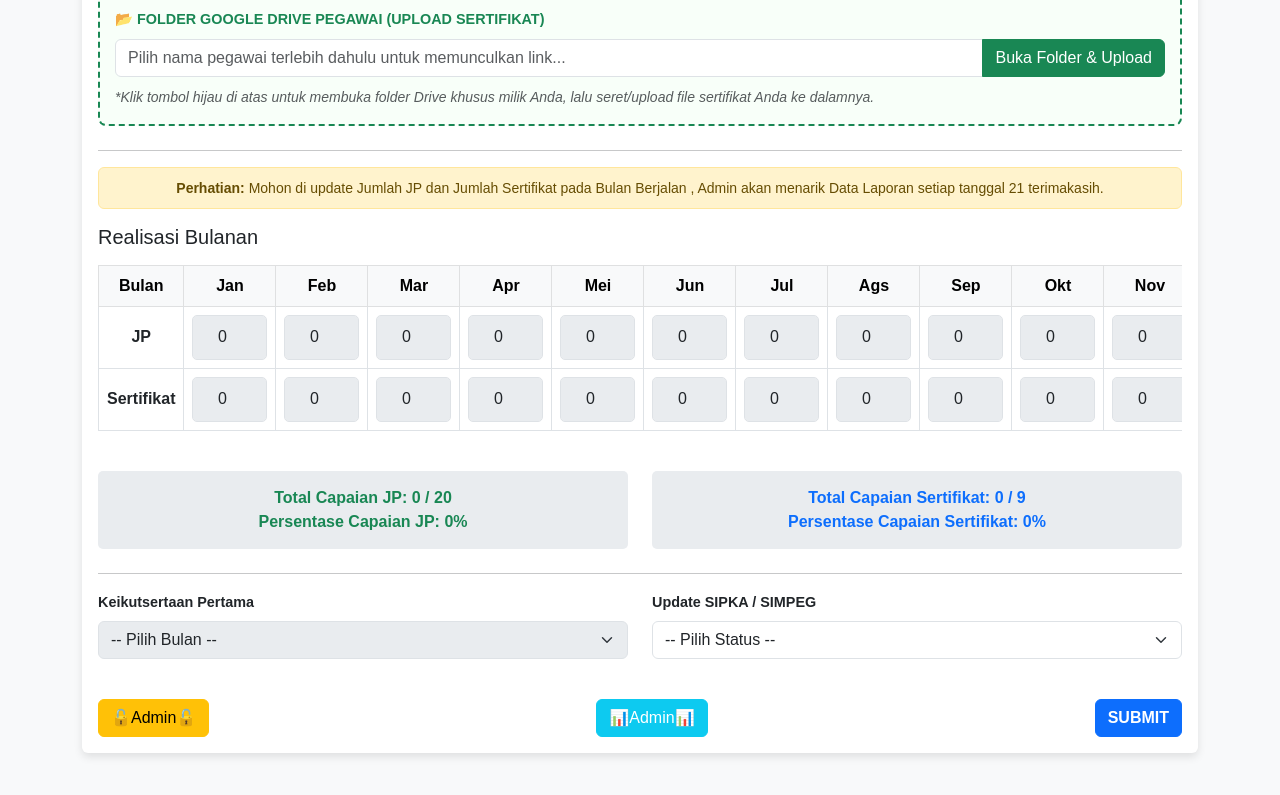
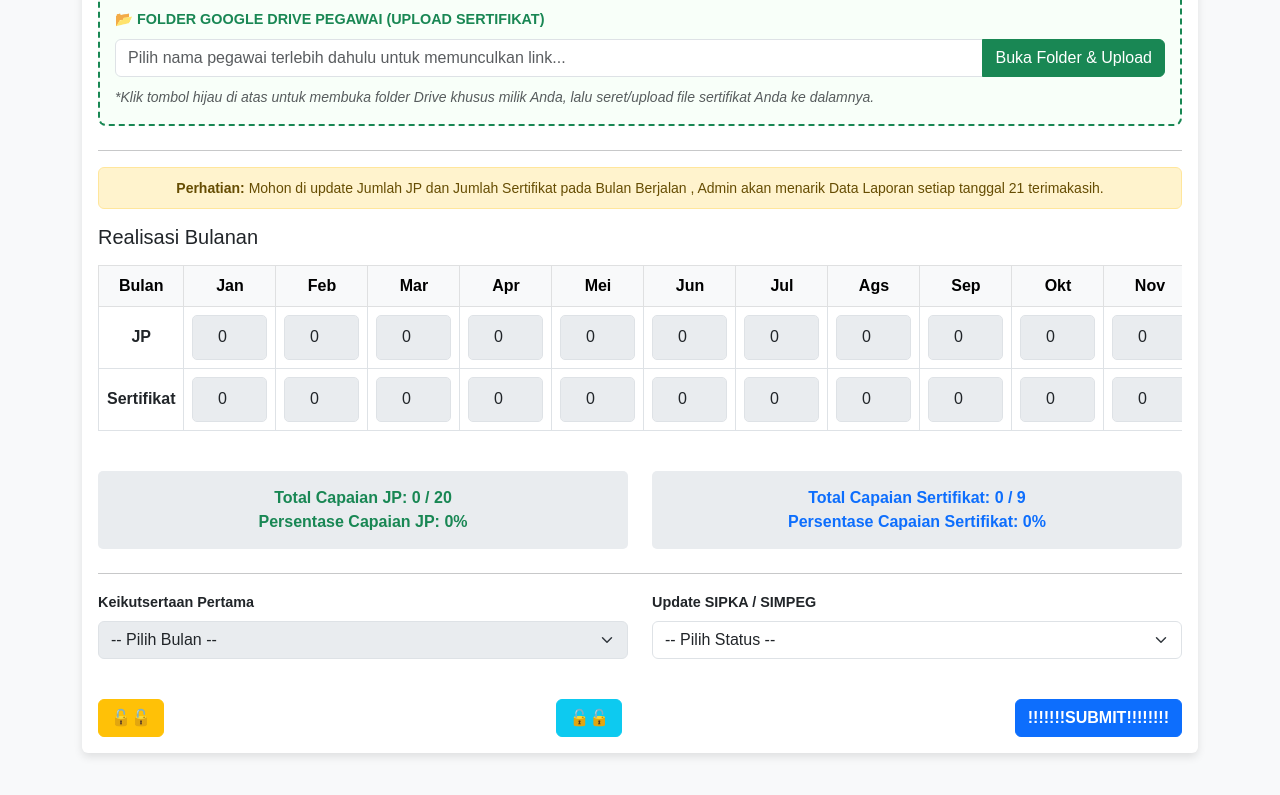
Before and after one commit to umpegbpbd/bangkom, a plain HTML site: page index.html in a window 1280 px wide. Shown: the part 559-1354 px from the top of the page. Drawn offline with nearby package versions, Linux system fonts and the light colour scheme; no server answers.

Commit message:
Update index.html

```diff
--- a/index.html
+++ b/index.html
@@ -140,9 +140,9 @@
             </div>
 
             <div class="d-flex justify-content-between mt-4">
-                <button type="button" class="btn btn-warning" onclick="bukaModeEdit()">🔓Admin🔓</button>
-                <button type="button" class="btn btn-info text-white" onclick="downloadAdminReport()">📊Admin📊</button>
-                <button type="button" class="btn btn-primary fw-bold px-20" onclick="simpanKeGist()">SUBMIT</button>
+                <button type="button" class="btn btn-warning" onclick="bukaModeEdit()">🔓🔓</button>
+                <button type="button" class="btn btn-info text-white" onclick="downloadAdminReport()">🔓🔓</button>
+                <button type="button" class="btn btn-primary fw-bold px-20" onclick="simpanKeGist()">!!!!!!!SUBMIT!!!!!!!!</button>
             </div>
         </div>
     </div>
```
